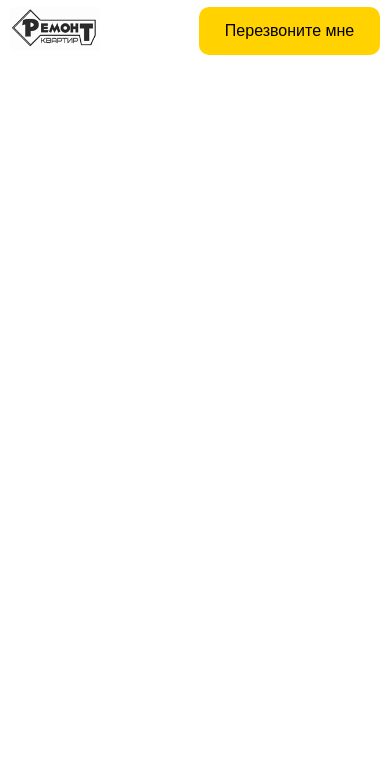
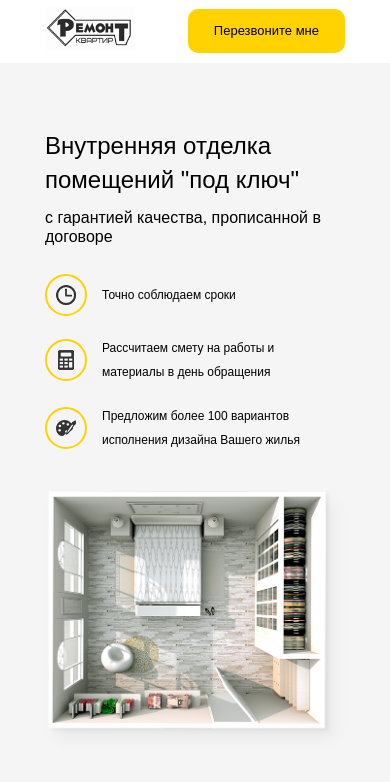
Before and after one commit to norvaishas/repair, a plain HTML site: page src/index.html in a window 390 px wide. Drawn offline with Linux system fonts and the light colour scheme.

Commit message:
Сверстан и адаптирован блок hero

```diff
--- a/src/index.html
+++ b/src/index.html
@@ -32,5 +32,46 @@
   </nav>
   <!-- /.navbar -->
 
+  <main>
+    <section class="hero">
+      <div class="container">
+        <div class="hero-block">
+          <div class="hero-text">
+            <h1 class="hero-text__title">Внутренняя отделка помещений "под ключ"</h1>
+            <span class="hero-text__subtitle">с гарантией качества, прописанной в договоре</span>
+
+            <ul class="hero-list">
+              <li class="hero-list__item">
+                <div class="hero-list__image">
+                  <img src="img/hero/clock.png" alt="Часы">
+                </div>
+                <span class="hero-list__text">Точно соблюдаем сроки</span>
+              </li>
+              <li class="hero-list__item">
+                <div class="hero-list__image">
+                  <img src="img/hero/calculator.png" alt="Калькулятор">
+                </div>
+                <span class="hero-list__text">Рассчитаем смету на работы и материалы в день обращения</span>
+              </li>
+              <li class="hero-list__item">
+                <div class="hero-list__image">
+                  <img src="img/hero/paint-board.png" alt="Пэинборд">
+                </div>
+                <span class="hero-list__text">Предложим более 100 вариантов исполнения дизайна Вашего жилья</span>
+              </li>
+            </ul>
+          </div>
+          <div class="hero-image">
+            <img src="img/hero/hero-image.png" alt="План квартиры">
+          </div>
+          <!-- /.hero-image -->
+        </div>
+        <!-- /.hero-block -->
+      </div>
+      <!-- /.container -->
+    </section>
+    <!-- /.hero -->
+  </main>
+
 </body>
 </html>
--- a/src/sass/_colors.sass
+++ b/src/sass/_colors.sass
@@ -1,2 +1,3 @@
 $main-color: #ffd200
 $text-color: #333333
+$grey: #f5f5f5
--- a/src/sass/_interface.sass
+++ b/src/sass/_interface.sass
@@ -11,12 +11,15 @@ img
 @media (max-width: 768px)
   .container
     max-width: 580px
-    width: 95%
-@media (max-width: px)
+    width: 90%
+/* Адаптив по усложненному ДЗ (не доделан) */
+@media (max-width: 567px)
   .container
-    width: 960px
+    max-width: 300px
 .button
   border-radius: 10px
   background-color: $main-color
   border: none
   padding: 18px 30px
+  font-size: 13px
+  font-weight: 400
--- /dev/null
+++ b/src/sass/blocks/_hero.sass
@@ -0,0 +1,71 @@
+.hero
+  padding: 50px 0 52px 0
+  background-color: $grey
+  &-block
+    display: flex
+    // align-items: center
+  &-text
+    flex-basis: 45%
+    padding-right: 120px
+    &__title
+      font-size: 41px
+      font-weight: 700
+      line-height: 55px
+      margin-bottom: 40px
+    &__subtitle
+      display: inline-block
+      font-size: 20px
+      font-weight: 700
+      margin-bottom: 69px
+  &-list /* Блок */
+    margin: 0
+    padding: 0
+    &__item /* Элемент */
+      display: flex
+      align-items: center
+      margin-bottom: 30px
+    &__image
+      width: 38px
+      height: 38px
+      border: 2px solid $main-color
+      display: flex
+      align-items: center
+      justify-content: center
+      border-radius: 50%
+      margin-right: 30px
+    &__text
+      max-width: 300px
+      font-size: 14px
+      font-weight: 400
+      line-height: 24px
+@media (max-width: 1200px)
+  .hero
+    &-block
+      flex-direction: column
+    &-list
+      margin-bottom: 38px
+    &-text
+      padding-right: 10px
+      &__title
+        // text-align: center
+@media (max-width: 768px)
+  .hero
+    &-text
+      &__title
+        font-size: 24px
+        font-weight: 400
+        line-height: 1.4
+        margin-bottom: 13px
+      &__subtitle
+        margin-bottom: 28px
+        font-size: 16px
+        font-weight: 400
+    &-list
+      &__item
+        margin-bottom: 20px
+      &__text
+        font-size: 12px
+        font-weight: 400
+        max-width: 198px
+      &__image
+        margin-right: 15px
--- a/src/sass/blocks/_navbar.sass
+++ b/src/sass/blocks/_navbar.sass
@@ -11,6 +11,8 @@
   &__addres
     display: flex
     flex-direction: column
+    font-size: 13px
+    font-weight: 400
   &__button
     margin-left: 30px
   &__phone
--- a/src/sass/style.sass
+++ b/src/sass/style.sass
@@ -2,3 +2,4 @@
 @import "interface"
 /* Импорт стилей шапки */
 @import "blocks/navbar"
+@import "blocks/hero"
```
Also changed, not shown: src/css/style.css, src/img/hero/calculator.png (added), src/img/hero/clock.png (added), src/img/hero/hero-image.png (added), src/img/hero/paint-board.png (added), 1 other file.
